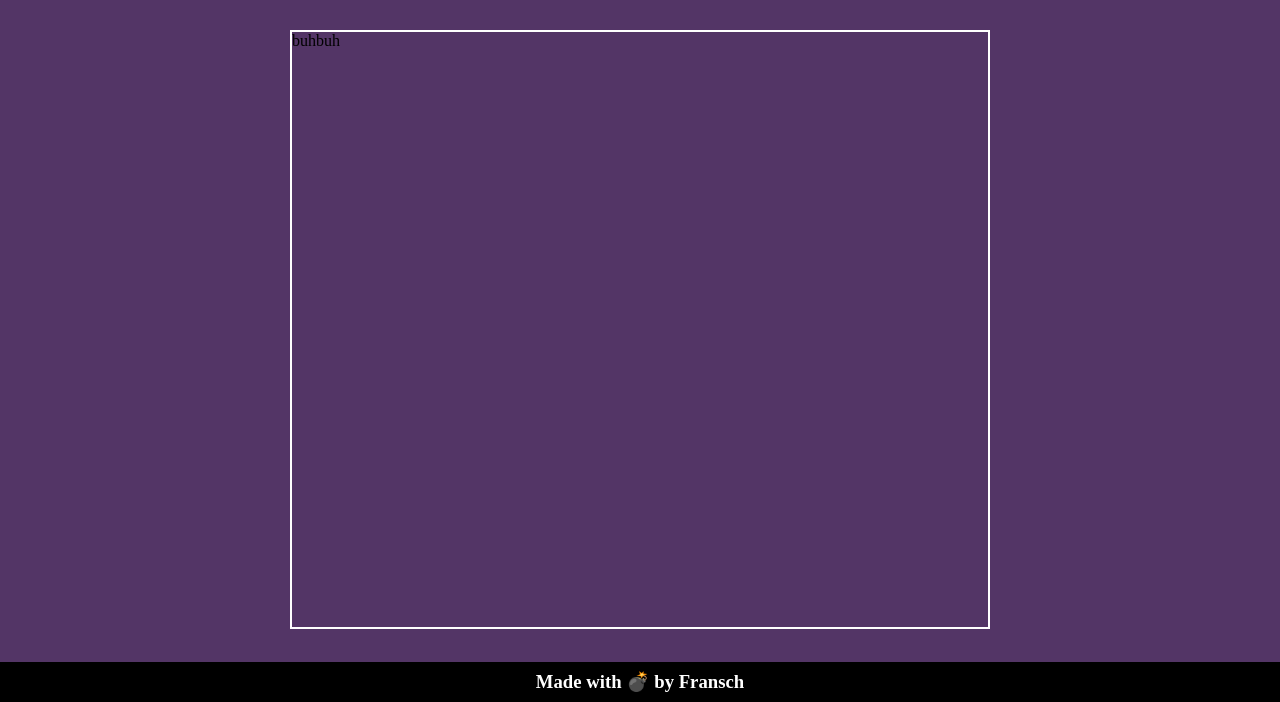
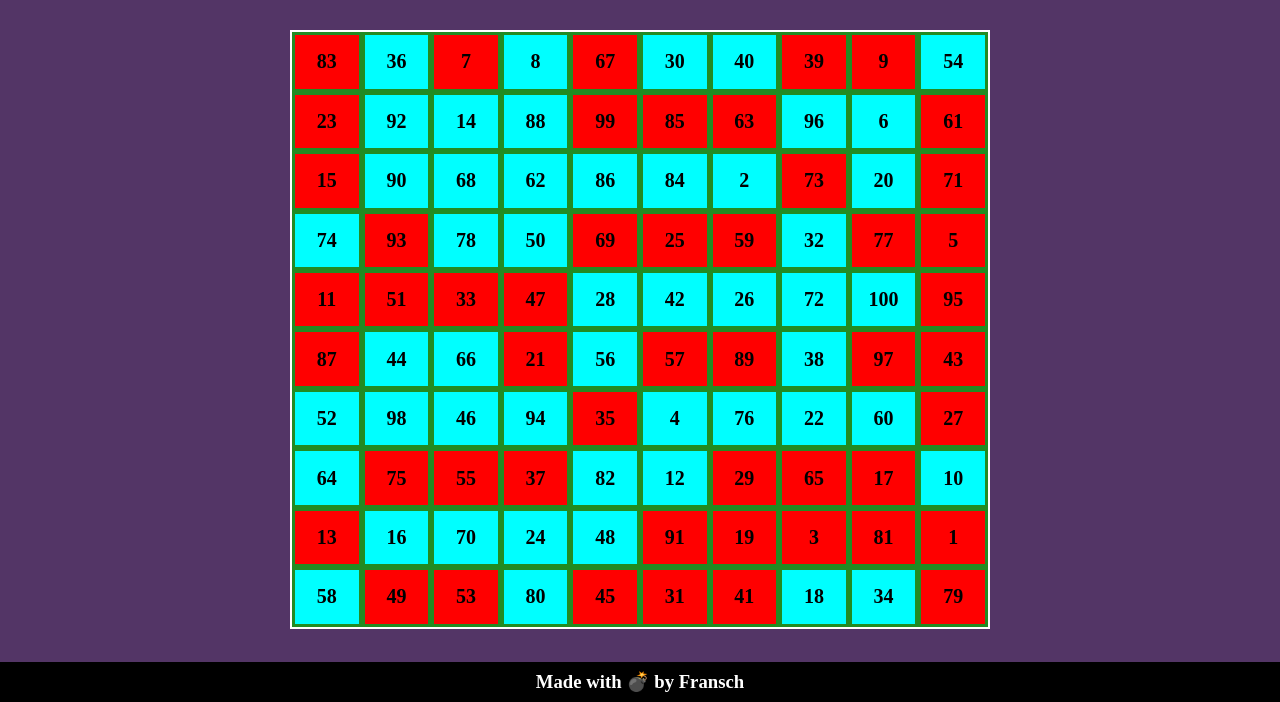
Before and after one commit to Fransch97/js-campominato-grid, a plain HTML site: page index.html in a window 1280 px wide. Shown: the part 98-800 px from the top of the page. Drawn offline with Linux system fonts and the light colour scheme.

Commit message:
first cooperations of functions

```diff
--- a/components/css/style.css
+++ b/components/css/style.css
@@ -64,6 +64,13 @@ main{
     display: flex;
     flex-wrap: wrap;
 }
+.cubo{
+    display: flex;
+    justify-content: center;
+    align-items: center;
+    font-size: 20px;
+    font-weight: bold
+}
 .cubo.small{
     border: 3px solid forestgreen;
     height: calc(100% / 7);
@@ -78,6 +85,12 @@ main{
     border: 3px solid forestgreen;
     height: calc(100% / 10);
     width: calc(100% / 10);
+}
+.even{
+    background-color: aqua;
+}
+.odd{
+    background-color: red;
 }
 /*END MAIN  */
 
--- a/components/js/script.js
+++ b/components/js/script.js
@@ -17,15 +17,17 @@
 
 console.log("working");
 
-let container = document.querySelector('.container');
+const container = document.querySelector('.container');
 
 //div generator
-function creatCubes(){
+function creatCubes(number,randomico){
     const cube = document.createElement('div');
-
-    console.log(cube);
+    cube.classList.add('cubo');
+    cube.classList.add('xl');
+    cube.classList.add(isEvenOdd(randomico));
+    cube.innerHTML = `${number}`
+    container.append(cube);
 }
-creatCubes()
 
 //controll evenen ore odd
 function isEvenOdd(number){
@@ -38,8 +40,8 @@ function isEvenOdd(number){
 }
 // isEvenOdd(5) tested
 
+//random numbers from 1 to
 const randomNumber = []
-//random numbers from 1 to
 function oneToRandom(toNumber){
 
  for(let i = 0; i < toNumber; i++){
@@ -50,6 +52,7 @@ function oneToRandom(toNumber){
         if(!randomNumber.includes(numberRandom)){
             exists = true;
             randomNumber.push(numberRandom);
+            creatCubes(numberRandom, numberRandom)
         }else{
             console.log("esisteva già")
         }
@@ -58,5 +61,5 @@ function oneToRandom(toNumber){
  }
 }
 
-oneToRandom(10)
-console.log(randomNumber)
+oneToRandom(100)
+// console.log(randomNumber)tested
--- a/index.html
+++ b/index.html
@@ -35,7 +35,6 @@
     <!-- MAIN  -->
     <main>
         <div class="container xl">
-            <div class="cubo" ><span>buhbuh</span></div>
         </div>
     </main>
     <!--END MAIN  -->
```
